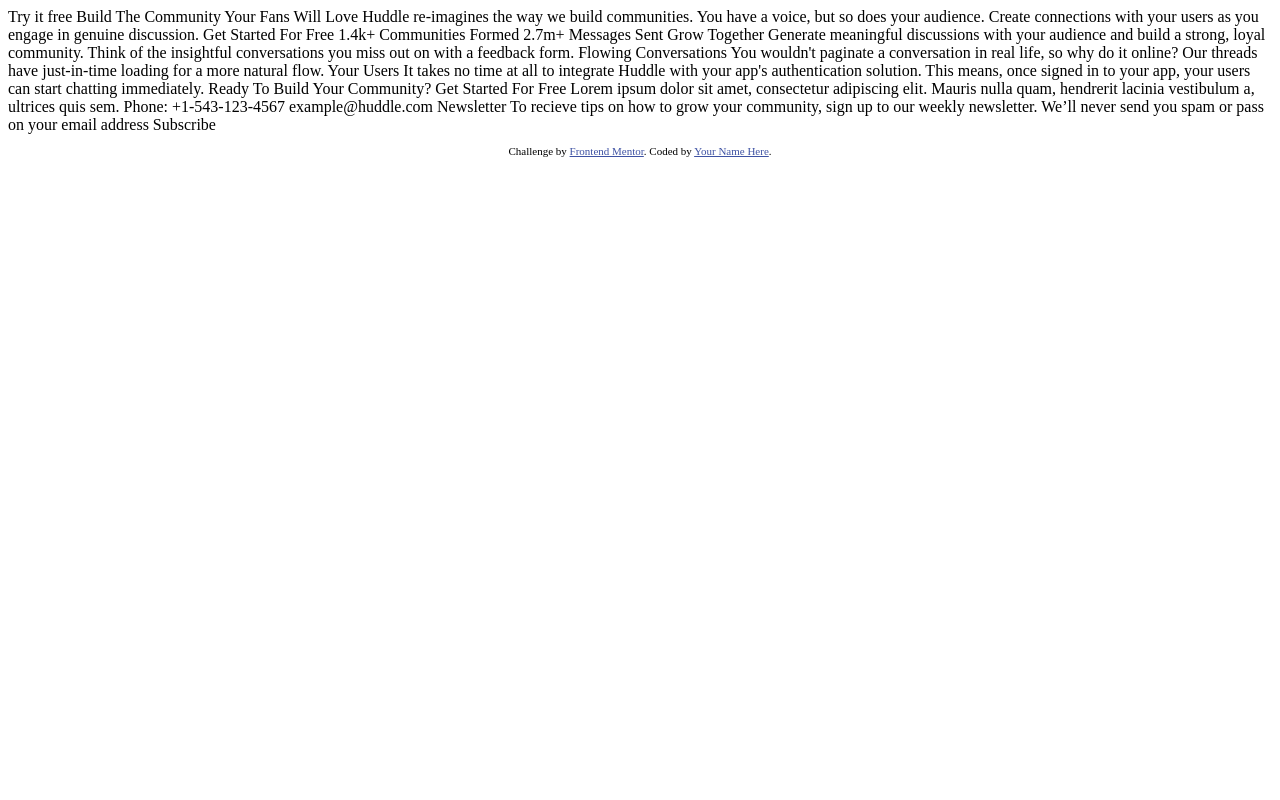
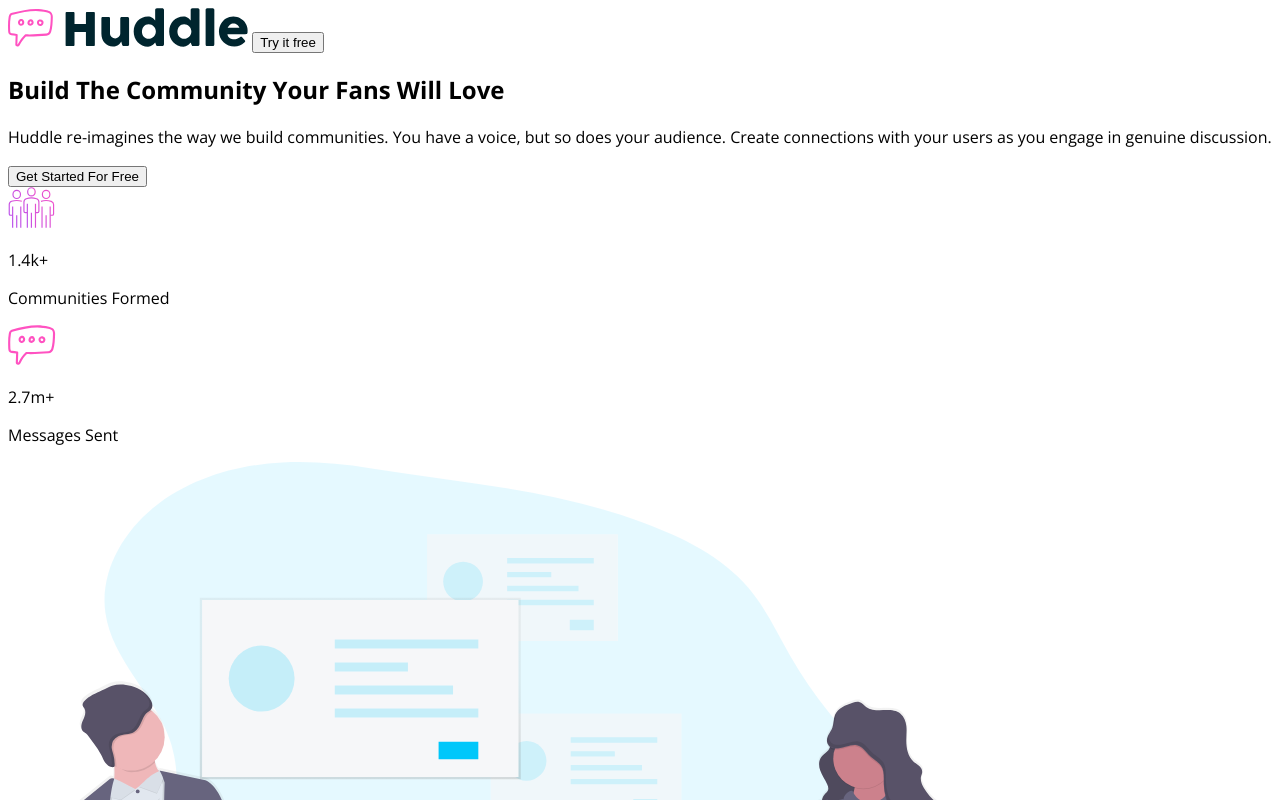
Before and after one commit to sergioatreides/huddle-landing-page-with-curved-sections, a plain HTML site: page index.html in a window 1280 px wide. Shown: the top 800 px of the page. Drawn offline with nearby package versions, Linux system fonts and the light colour scheme.

Commit message:
Basic layout

```diff
--- /dev/null
+++ b/css/styles.css
@@ -0,0 +1,30 @@
+:root {
+    --pink: hsl(322, 100%, 66%);
+    --light_pink: hsl(321, 100%, 78%);
+    --light_red: hsl(0, 100%, 63%);
+    --very-dark-cyan: hsl(192, 100%, 9%);
+    --very-pale-blue: hsl(207, 100%, 98%);
+    --fuente-titulos: 'Poppins', sans-serif;
+    --fuente-cuerpo: 'Open Sans', sans-serif;
+}
+* {
+
+}
+body {
+    font-family: var(--fuente-cuerpo);
+}
+
+
+
+
+
+
+
+
+.attribution {
+    font-size: 11px;
+    text-align: center;
+}
+.attribution a {
+    color: hsl(228, 45%, 44%);
+}
--- a/index.html
+++ b/index.html
@@ -2,66 +2,126 @@
 <html lang="en">
 <head>
   <meta charset="UTF-8">
-  <meta name="viewport" content="width=device-width, initial-scale=1.0"> <!-- displays site properly based on user's device -->
-
+  <meta name="viewport" content="width=device-width, initial-scale=1.0">
   <link rel="icon" type="image/png" sizes="32x32" href="./images/favicon-32x32.png">
-
+  <link rel="preconnect" href="https://fonts.gstatic.com">
+  <link href="https://fonts.googleapis.com/css2?family=Open+Sans:wght@400;600;700&family=Poppins:wght@700&display=swap" rel="stylesheet">
+  <link rel="stylesheet" href="css/styles.css">
   <title>Frontend Mentor | Huddle landing page with curved sections</title>
-
-  <!-- Feel free to remove these styles or customise in your own stylesheet 👍 -->
-  <style>
-    .attribution { font-size: 11px; text-align: center; }
-    .attribution a { color: hsl(228, 45%, 44%); }
-  </style>
+  <script src="https://kit.fontawesome.com/0c29b597aa.js" crossorigin="anonymous"></script>
 </head>
 <body>
-  Try it free
 
-  Build The Community Your Fans Will Love
+  <header class="cabecera">
+    <img class="cabecera__logo" src="images/logo.svg" alt="Huddle Logo">
+    <button type="button" title="Try it free">Try it free</button>
+  </header>
 
-  Huddle re-imagines the way we build communities. You have a voice, but so does
-  your audience. Create connections with your users as you engage in genuine discussion.
+  <section class="seccion-claim">
 
-  Get Started For Free
+    <header>
+      <h1>Build The Community Your Fans Will Love</h1>
+    </header>
 
-  1.4k+
-  Communities Formed
+    <p>Huddle re-imagines the way we build communities. You have a voice, but so does your audience. Create connections with your users as you engage in genuine discussion.</p>
 
-  2.7m+
-  Messages Sent
+    <button type="button" title="Get Started For Free">Get Started For Free</button>
 
-  Grow Together
-  Generate meaningful discussions with your audience and build a strong, loyal community.
-  Think of the insightful conversations you miss out on with a feedback form.
+    <div class="seccion-claim__stats">
+      <div class="seccion-claim__stats__communities">
+        <img class="seccion-claim__stats__communities__ico" src="images/icon-communities.svg" alt="Communities Formed">
+        <p>1.4k+</p>
+        <p>Communities Formed</p>
+      </div>
+      <div class="seccion-claim__stats__messages">
+        <img class="seccion-claim__stats__messages__ico" src="images/icon-messages.svg" alt="Messages Sent">
+        <p>2.7m+</p>
+        <p>Messages Sent</p>
+      </div>
+    </div>
 
-  Flowing Conversations
-  You wouldn't paginate a conversation in real life, so why do it online? Our threads have
-  just-in-time loading for a more natural flow.
+  </section>
 
-  Your Users
-  It takes no time at all to integrate Huddle with your app's authentication solution. This means,
-  once signed in to your app, your users can start chatting immediately.
+  <section class="seccion-ventajas">
 
-  Ready To Build Your Community?
-  Get Started For Free
+    <div class="seccion-ventajas__grow">
+      <img src="images/illustration-grow-together.svg" alt="Grow Together">
+      <header>
+        <h2>Grow Together</h2>
+      </header>
+      <p>Generate meaningful discussions with your audience and build a strong, loyal community. Think of the insightful conversations you miss out on with a feedback form.</p>
+    </div>
 
-  Lorem ipsum dolor sit amet, consectetur adipiscing elit. Mauris nulla quam, hendrerit lacinia
-  vestibulum a, ultrices quis sem.
+    <div class="seccion-ventajas__flowing">
+      <img src="images/illustration-flowing-conversation.svg" alt="Flowing Conversations">
+      <header>
+        <h2>Flowing Conversations</h2>
+      </header>
+      <p>You wouldn't paginate a conversation in real life, so why do it online? Our threads have just-in-time loading for a more natural flow.</p>
+    </div>
 
-  Phone: +1-543-123-4567
-  example@huddle.com
+    <div class="seccion-ventajas__users">
+      <img src="images/illustration-your-users.svg" alt="Your Users">
+      <header>
+        <h2>Your Users</h2>
+      </header>
+      <p>It takes no time at all to integrate Huddle with your app's authentication solution. This means, once signed in to your app, your users can start chatting immediately.</p>
+    </div>
 
-  Newsletter
-  To recieve tips on how to grow your community, sign up to our weekly newsletter. We’ll never
-  send you spam or pass on your email address
+  </section>
 
-  Subscribe
+  <section class="seccion-cta">
+    <header>
+      <h2>Ready To Build Your Community?</h2>
+    </header>
+    <button type="button" title="Get Started For Free">Get Started For Free</button>
+  </section>
 
-  <footer>
-    <p class="attribution">
-      Challenge by <a href="https://www.frontendmentor.io?ref=challenge" target="_blank">Frontend Mentor</a>.
-      Coded by <a href="#">Your Name Here</a>.
-    </p>
+  <footer class="pie">
+
+    <div class="pie__izq">
+
+      <img class="pie__izq__logo" src="images/logo.svg" alt="Huddle Logo">
+
+      <p>Lorem ipsum dolor sit amet, consectetur adipiscing elit. Mauris nulla quam, hendrerit lacinia vestibulum a, ultrices quis sem.</p>
+
+      <div class="pie_izq_contacto">
+        <img src="images/icon-phone.svg" alt="Phone">
+        <p>Phone: +1-543-123-4567</p>
+        <img src="images/icon-email.svg" alt="Email">
+        <p>example@huddle.com</p>
+      </div>
+
+      <div class="pie__social">
+        <i class="fab fa-facebook pie__menu__social-ico"></i>
+        <i class="fab fa-twitter pie__menu__social-ico"></i>
+        <i class="fab fa-instagram pie__menu__social-ico"></i>
+      </div>
+
+    </div>
+
+    <div class="pie__dch">
+
+      <h3>Newsletter</h3>
+
+      <p>To recieve tips on how to grow your community, sign up to our weekly newsletter. We’ll never
+      send you spam or pass on your email address</p>
+
+      <form method="GET">
+        <input type="email" title="Email" required>
+        <button type="submit" title="Submit">Subscribe</button>
+      </form>
+
+    </div>
+
+    <div>
+      <p class="attribution">
+        Challenge by <a href="https://www.frontendmentor.io?ref=challenge" target="_blank">Frontend Mentor</a>.
+        Coded by <a href="#">Your Name Here</a>.
+      </p>
+    </div>
+
   </footer>
+
 </body>
 </html>
```
